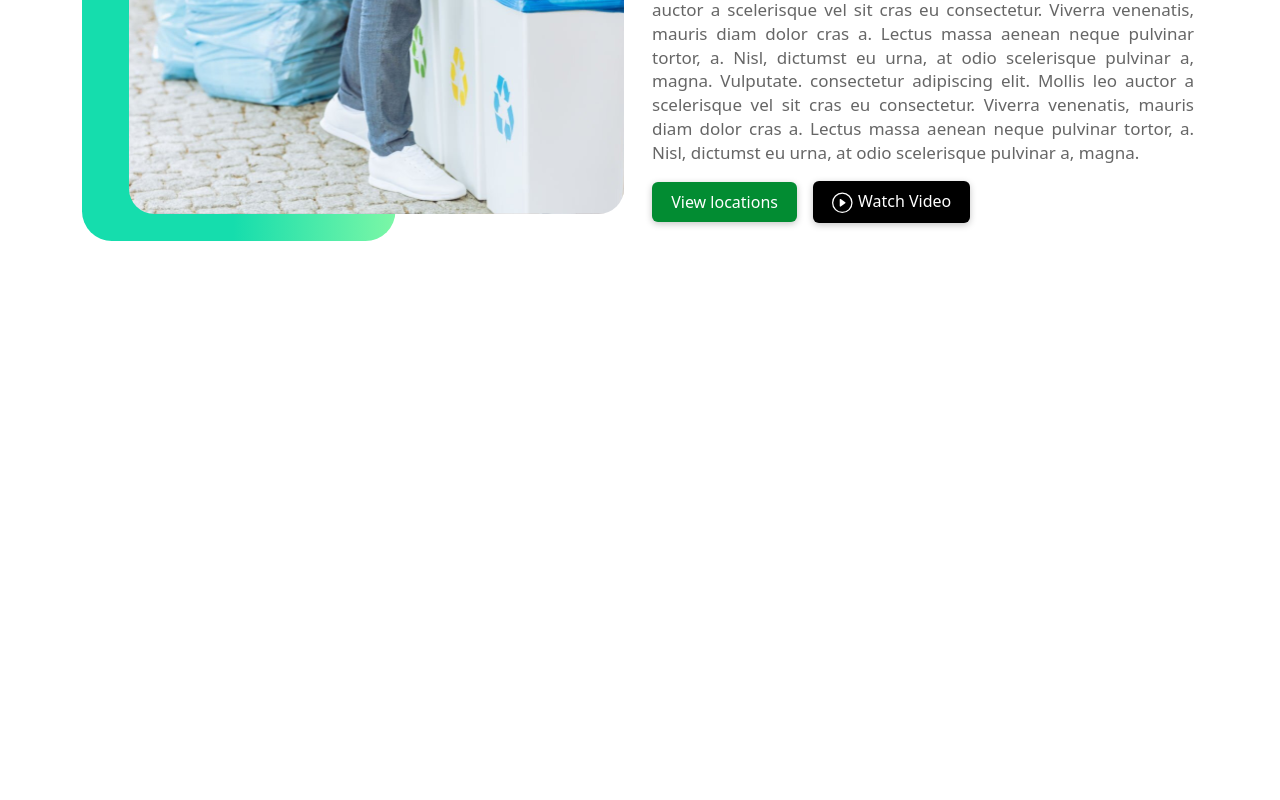
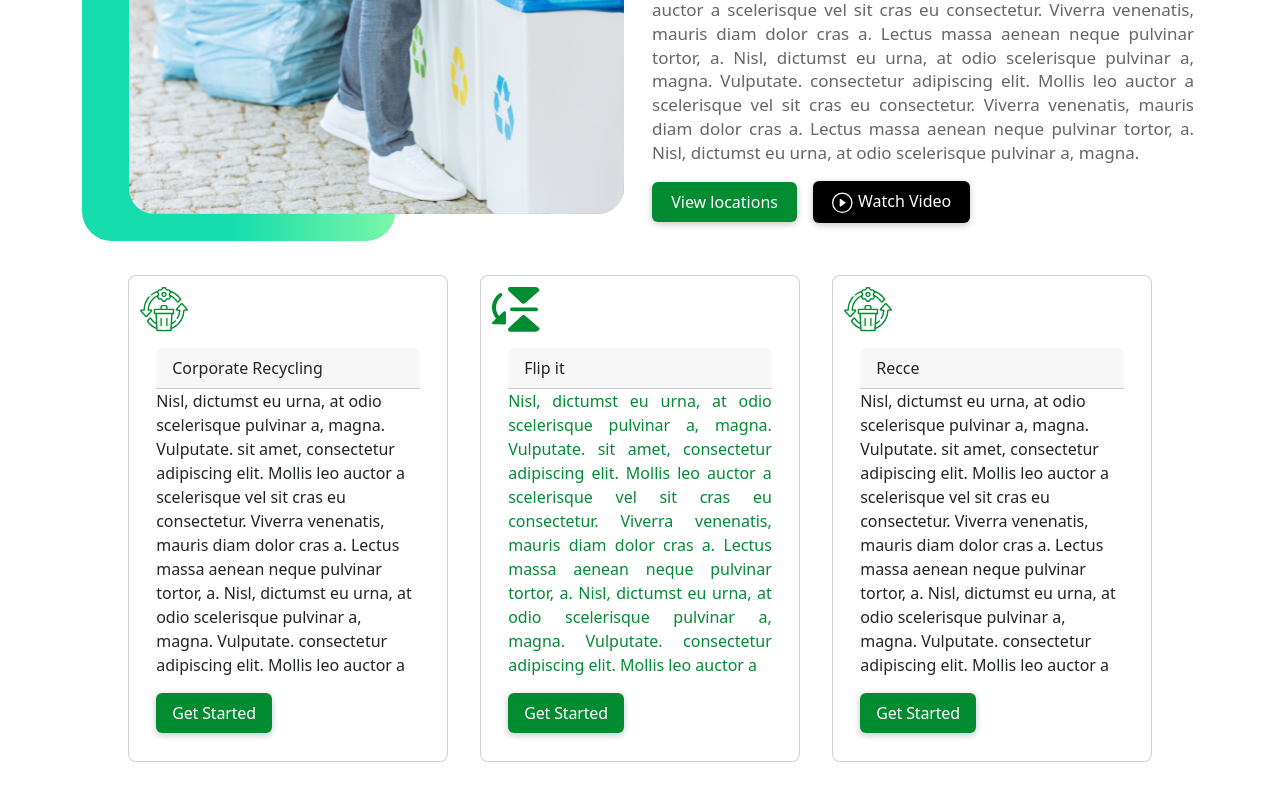
Before and after one commit to walexy026/WasteXpert, a React (Create React App) app: page /PickUp in a window 1280 px wide. Shown: the part 777-1577 px from the top of the page. Before the commit the page ends 1020 px from the top, so only its background shows below. Built offline with nearby package versions, Linux system fonts and the light colour scheme.

Commit message:
pickup page continued

```diff
--- a/src/Pages/PickUp/PickUp.css
+++ b/src/Pages/PickUp/PickUp.css
@@ -22,4 +22,24 @@
 }
 .btnPickUp2:hover {
   background-color: red;
+}
+
+.pickCol {
+  display: flex;
+  justify-content: center;
+  flex-wrap: wrap;
+  gap: 2rem;
+  margin-bottom: 2rem;
+  padding: 2rem;
+}
+.pickCol .btnFlip {
+  background: #028c32;
+  box-shadow: 0px 2px 7px rgba(0, 0, 0, 0.23);
+  border-radius: 6px;
+  text-align: justify;
+  letter-spacing: -0.01em;
+  text-transform: capitalize;
+  color: #ffffff;
+  border: none;
+  padding: 0.5rem 1rem;
 }/*# sourceMappingURL=PickUp.css.map */
--- a/src/Pages/PickUp/PickUp.jsx
+++ b/src/Pages/PickUp/PickUp.jsx
@@ -1,5 +1,5 @@
 import React from 'react'
-import { Col, Container, Row, Stack } from 'react-bootstrap'
+import { Col, Container, Row, Stack, Card } from 'react-bootstrap'
 import { BsPlayCircle } from "react-icons/bs";
 import Button from '../../Components/Button/Button'
 import './PickUp.scss'
@@ -7,6 +7,8 @@ import dropOff from '../../Assets/dropOff.svg'
 import pickUp from '../../Assets/pickUp.svg'
 import baskettrash from '../../Assets/waste.svg'
 import fliptruck from '../../Assets/busWithShadow.svg'
+import reece from '../../Assets/reece.svg'
+import flipIt from '../../Assets/flipIt.svg'
 
 const PickUp = () => {
   return (
@@ -52,6 +54,37 @@ const PickUp = () => {
 
         </Col>
     </Row>
+<Row>
+    <Col className='pickCol'>
+    <Card style={{ width: "20rem", background: '#FFFFFF', borderRadius:'8px', padding: '0.7rem'}}>
+            <Card.Img  src={reece} style={{ width: "3rem" }} />
+            <Card.Body>
+            <Card.Header>Corporate Recycling</Card.Header>
+              <Card.Text>Nisl, dictumst eu urna, at odio scelerisque pulvinar a, magna. Vulputate. sit amet, consectetur adipiscing elit. Mollis leo auctor a scelerisque vel sit cras eu consectetur. Viverra venenatis, mauris diam dolor cras a. Lectus massa aenean neque pulvinar tortor, a. Nisl, dictumst eu urna, at odio scelerisque pulvinar a, magna. Vulputate. consectetur adipiscing elit. Mollis leo auctor a</Card.Text>
+             <Button desc='Get Started' className='btnFlip'/>
+            </Card.Body>
+          </Card>
+    <Card  style={{ width: "20rem", background: '#FFFFFF', borderRadius:'8px', padding: '0.7rem' }}>
+            <Card.Img  src={flipIt} style={{ width: "3rem" }} />
+            <Card.Body>
+                <Card.Header>Flip it</Card.Header>
+              <Card.Text style={{textAlign: 'justify', color: '#028C32'}}> Nisl, dictumst eu urna, at odio scelerisque pulvinar a, magna. Vulputate. sit amet, consectetur adipiscing elit. Mollis leo auctor a scelerisque vel sit cras eu consectetur. Viverra venenatis, mauris diam dolor cras a. Lectus massa aenean neque pulvinar tortor, a. Nisl, dictumst eu urna, at odio scelerisque pulvinar a, magna. Vulputate. consectetur adipiscing elit. Mollis leo auctor a</Card.Text>
+              <Button desc='Get Started' className='btnFlip'/>
+
+            </Card.Body>
+          </Card>
+    <Card style={{ width: "20rem", background: '#FFFFFF', borderRadius:'8px',padding: '0.7rem' }}>
+            <Card.Img  src={reece} className='img-fluid' style={{ width: "3rem" }} />
+            <Card.Body>
+            <Card.Header>Recce</Card.Header>
+              <Card.Text>Nisl, dictumst eu urna, at odio scelerisque pulvinar a, magna. Vulputate. sit amet, consectetur adipiscing elit. Mollis leo auctor a scelerisque vel sit cras eu consectetur. Viverra venenatis, mauris diam dolor cras a. Lectus massa aenean neque pulvinar tortor, a. Nisl, dictumst eu urna, at odio scelerisque pulvinar a, magna. Vulputate. consectetur adipiscing elit. Mollis leo auctor a</Card.Text>
+              <Button desc='Get Started' className='btnFlip'/>
+
+            </Card.Body>
+          </Card>
+    </Col>
+</Row>
+
 </Container>
 
     </div>
--- a/src/Pages/PickUp/PickUp.scss
+++ b/src/Pages/PickUp/PickUp.scss
@@ -6,7 +6,7 @@
   text-align: justify;
   color: #666666;
 
-//   padding: 1rem;
+  //   padding: 1rem;
 }
 .btnPickUp1 {
   background-color: #028c32;
@@ -15,14 +15,33 @@
   border-radius: 6px;
   border: none;
   padding: 0.5rem 1.2rem;
-//   margin-left: 1rem;
+  //   margin-left: 1rem;
 }
 .btnPickUp2 {
-    @extend .btnPickUp1;
+  @extend .btnPickUp1;
   background: #000000;
   margin-left: 1rem;
 
- &:hover{
-    background-color:red;
- }
+  &:hover {
+    background-color: red;
+  }
 }
+.pickCol {
+  display: flex;
+  justify-content: center;
+  flex-wrap: wrap;
+  gap: 2rem;
+  margin-bottom: 2rem;
+  padding: 2rem;
+  .btnFlip {
+    background: #028c32;
+    box-shadow: 0px 2px 7px rgba(0, 0, 0, 0.23);
+    border-radius: 6px;
+    text-align: justify;
+    letter-spacing: -0.01em;
+    text-transform: capitalize;
+    color: #ffffff;
+    border:none;
+    padding: 0.5rem 1rem;
+  }
+}
```
Also changed, not shown: 1 other file (tests, documents, lock files or other folders).
